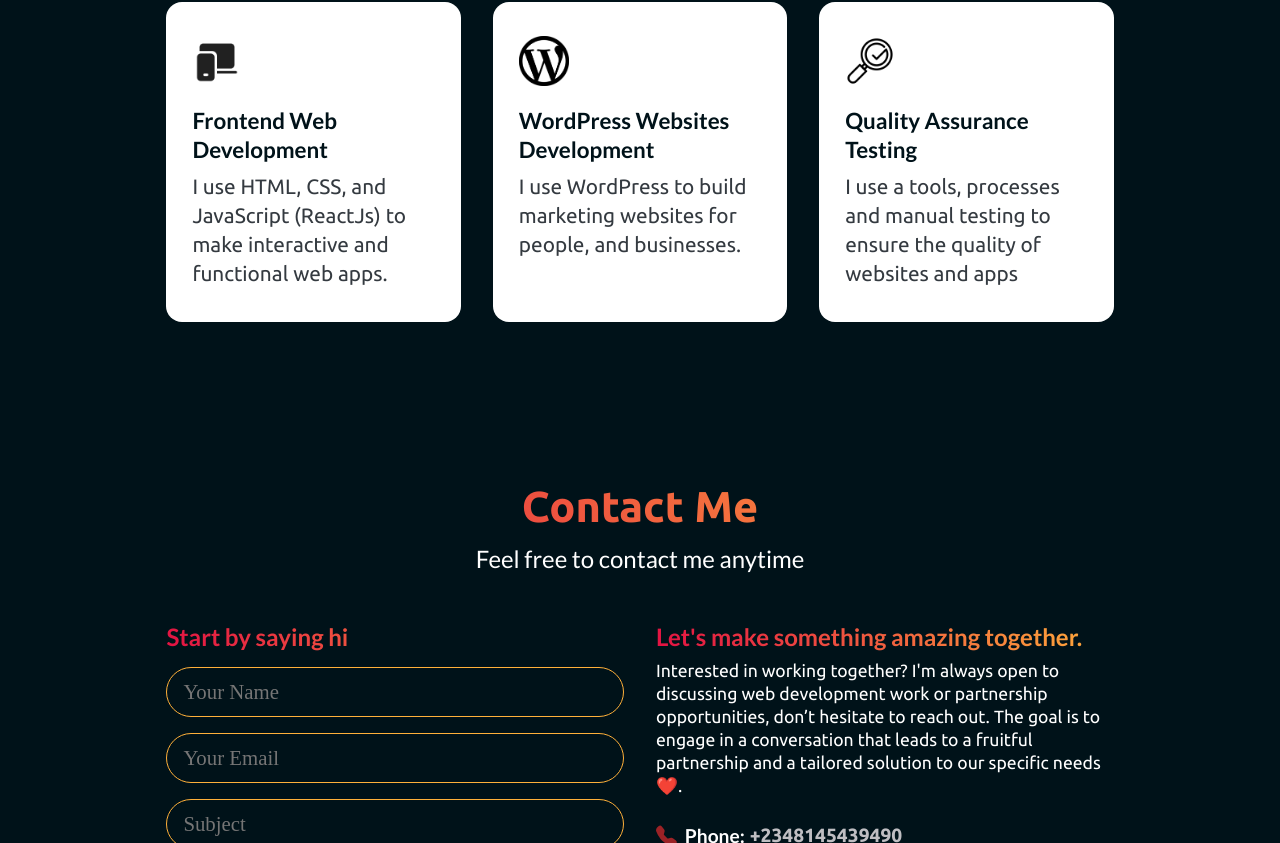
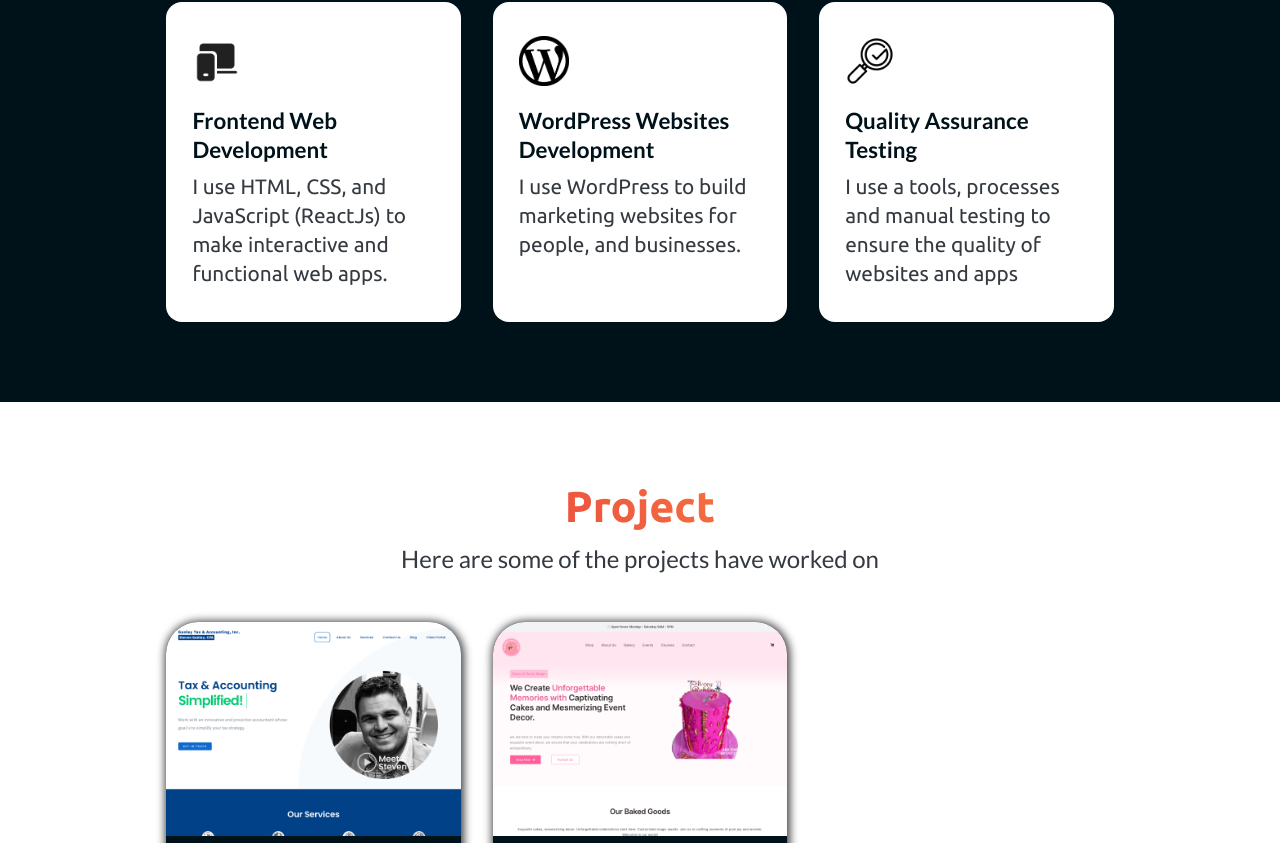
Before and after one commit to Walexz01/My-Portfolio, a React (Vite) app: page / in a window 1280 px wide. Shown: the part 1957-2800 px from the top of the page. Built offline with nearby package versions, Linux system fonts and the light colour scheme.

Commit message:
added projects

```diff
--- a/src/App.tsx
+++ b/src/App.tsx
@@ -2,6 +2,7 @@ import About from "./components/About";
 import Contact from "./components/Contact";
 import Footer from "./components/Footer";
 import Header from "./components/Header";
+import Projects from "./components/Projects";
 import Services from "./components/Services";
 import Skills from "./components/Skills";
 
@@ -12,6 +13,7 @@ function App() {
       <About />
       <Skills />
       <Services />
+      <Projects />
       <Contact />
       <Footer />
     </>
--- a/src/Data/NavLinks.ts
+++ b/src/Data/NavLinks.ts
@@ -13,6 +13,10 @@ export const Links:link[] =[
         name:'Skills'
     },
     {
+        id:'projects',
+        name:'Projects'
+    },
+    {
         id:'services',
         name:'Services'
     },
--- a/src/Data/Projects.ts
+++ b/src/Data/Projects.ts
@@ -1,9 +1,9 @@
-import piggyvest from '../assets/Projects/piggyvest.png'
-import herobank from '../assets/Projects/herosbanks.png'
-import corelink from '../assets/Projects/corelink.png'
-import tours from '../assets/Projects/tours.png'
-import fifash from '../assets/Projects/fifash.png'
-import trippy from '../assets/Projects/trippy.png'
+import ganleytax from '../assets/Projects/ganleytax.png'
+import araismesi from '../assets/Projects/araismesi.png'
+// import corelink from '../assets/Projects/corelink.png'
+// import tours from '../assets/Projects/tours.png'
+// import fifash from '../assets/Projects/fifash.png'
+// import trippy from '../assets/Projects/trippy.png'
 
 export interface Project {
     image: string;
@@ -16,48 +16,46 @@ export interface Project {
 
 export const projects:Project[]=[
     {
-        image:piggyvest,
-        name:"Piggyvest Clone ",
-        details: 'This is a clonne of the piggyvest, I cloned some pages of the site like the home page, invest page and stories page .',
-        githubLinnk:'https://github.com/Walexz01/piggyvest',
-        siteLink:'https://piggyvest-henna.vercel.app/'
+        image:ganleytax,
+        name:"Ganley Tax",
+        details: 'This is a wordpress site built for Ganley tax & accounting, it has pages like the services, about,contact and others pages, and it is responsive',
+        siteLink:'https://www.ganleytax.com/'
     },
     {
-        image:herobank,
-        name:"Hero's bank",
-        details: 'Lorem ipsum dolor sit amet consectetur adipisicing elit. Dolor illum fuga mollitia, unde facilis voluptates ea quos sapiente commodi exercitationem.',
-        githubLinnk:'https://github.com/Walexz01/heros-banks',
-        siteLink:'https://walexz01.github.io/heros-banks/'
+        image:araismesi,
+        name:"Araismesi",
+        details: 'This is a wo-commerce website built for Araisme Cakes and events Decor, it has pages like About,Gallery,Events,the shop page,checkout and other pages ',
+        siteLink:'https://www.araismesi.com/'
     },
-    {
-        image:corelink,
-        name:"hero back",
-        details: 'Lorem ipsum dolor sit amet consectetur adipisicing elit. Dolor illum fuga mollitia, unde facilis voluptates ea quos sapiente commodi exercitationem.',
-        githubLinnk:'https://github.com/Walexz01/corelink',
-        siteLink:'https://corelink.vercel.app/'
-    },
-    {
-        image:tours,
-        name:"Tours",
-        details: 'Lorem ipsum dolor sit amet consectetur adipisicing elit. Dolor illum fuga mollitia, unde facilis voluptates ea quos sapiente commodi exercitationem.',
-        githubLinnk:'https://github.com/Walexz01/Tours',
-        siteLink:'https://tours-walexz01.vercel.app/'
-    },
+    // {
+    //     image:corelink,
+    //     name:"hero back",
+    //     details: 'Lorem ipsum dolor sit amet consectetur adipisicing elit. Dolor illum fuga mollitia, unde facilis voluptates ea quos sapiente commodi exercitationem.',
+    //     githubLinnk:'https://github.com/Walexz01/corelink',
+    //     siteLink:'https://corelink.vercel.app/'
+    // },
+    // {
+    //     image:tours,
+    //     name:"Tours",
+    //     details: 'Lorem ipsum dolor sit amet consectetur adipisicing elit. Dolor illum fuga mollitia, unde facilis voluptates ea quos sapiente commodi exercitationem.',
+    //     githubLinnk:'https://github.com/Walexz01/Tours',
+    //     siteLink:'https://tours-walexz01.vercel.app/'
+    // },
 
-    {
-        image:fifash,
-        name:"FIFASH ",
-        details: 'Lorem ipsum dolor sit amet consectetur adipisicing elit. Dolor illum fuga mollitia, unde facilis voluptates ea quos sapiente commodi exercitationem.',
-        githubLinnk:'https://github.com/Walexz01/FiFash',
-        siteLink:'https://fi-fash.vercel.app/'
-    },
-    {
-        image:trippy,
-        name:"Trippy",
-        details: 'Lorem ipsum dolor sit amet consectetur adipisicing elit. Dolor illum fuga mollitia, unde facilis voluptates ea quos sapiente commodi exercitationem.',
-        githubLinnk:'https://github.com/Walexz01/Trippy',
-        siteLink:'https://trippy-rho.vercel.app/'
+    // {
+    //     image:fifash,
+    //     name:"FIFASH ",
+    //     details: 'Lorem ipsum dolor sit amet consectetur adipisicing elit. Dolor illum fuga mollitia, unde facilis voluptates ea quos sapiente commodi exercitationem.',
+    //     githubLinnk:'https://github.com/Walexz01/FiFash',
+    //     siteLink:'https://fi-fash.vercel.app/'
+    // },
+    // {
+    //     image:trippy,
+    //     name:"Trippy",
+    //     details: 'Lorem ipsum dolor sit amet consectetur adipisicing elit. Dolor illum fuga mollitia, unde facilis voluptates ea quos sapiente commodi exercitationem.',
+    //     githubLinnk:'https://github.com/Walexz01/Trippy',
+    //     siteLink:'https://trippy-rho.vercel.app/'
 
-    },
+    // },
 
 ]
```
Also changed, not shown: src/assets/Projects/araismesi.png (added), src/assets/Projects/ganleytax.png (added).
